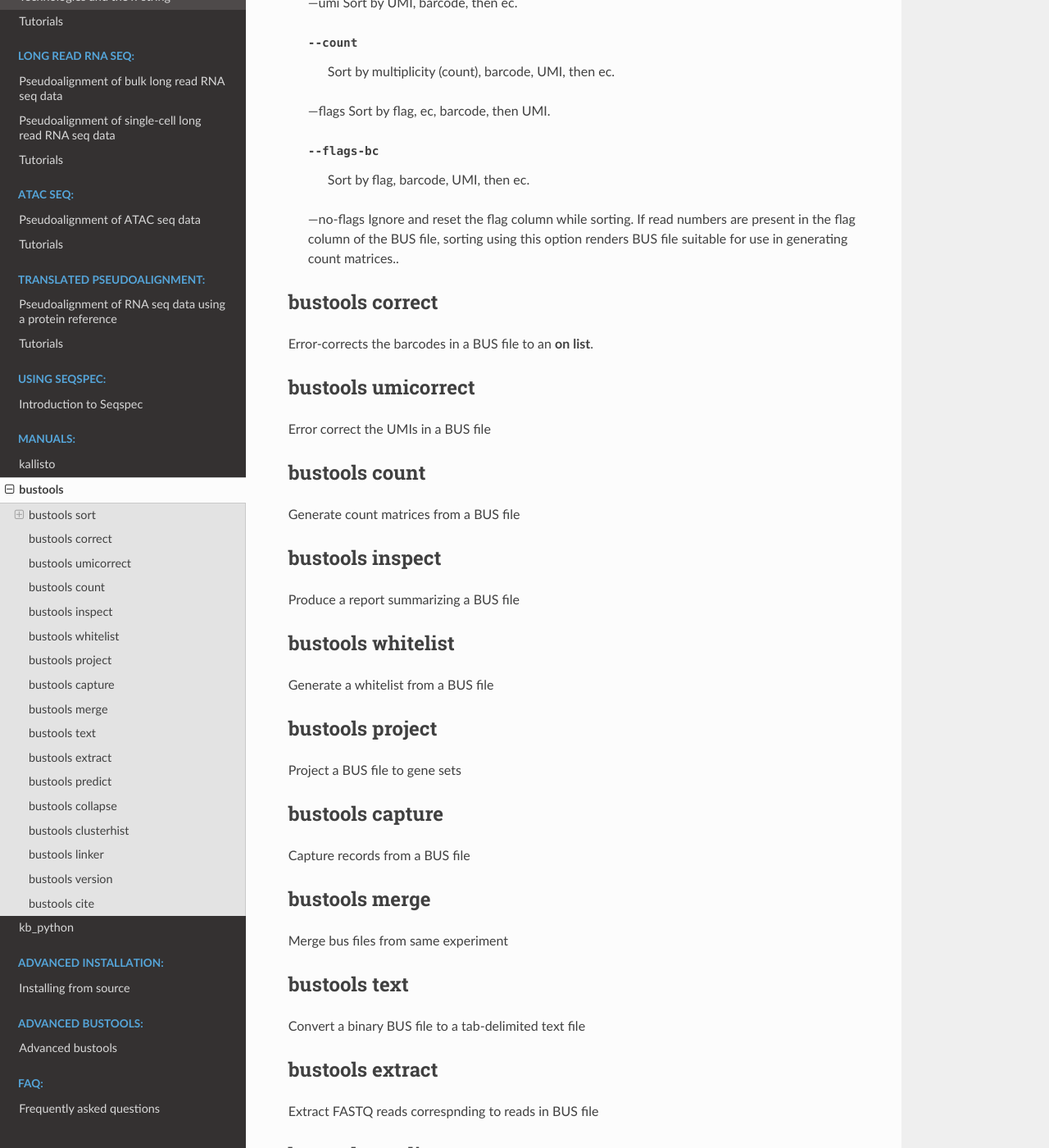
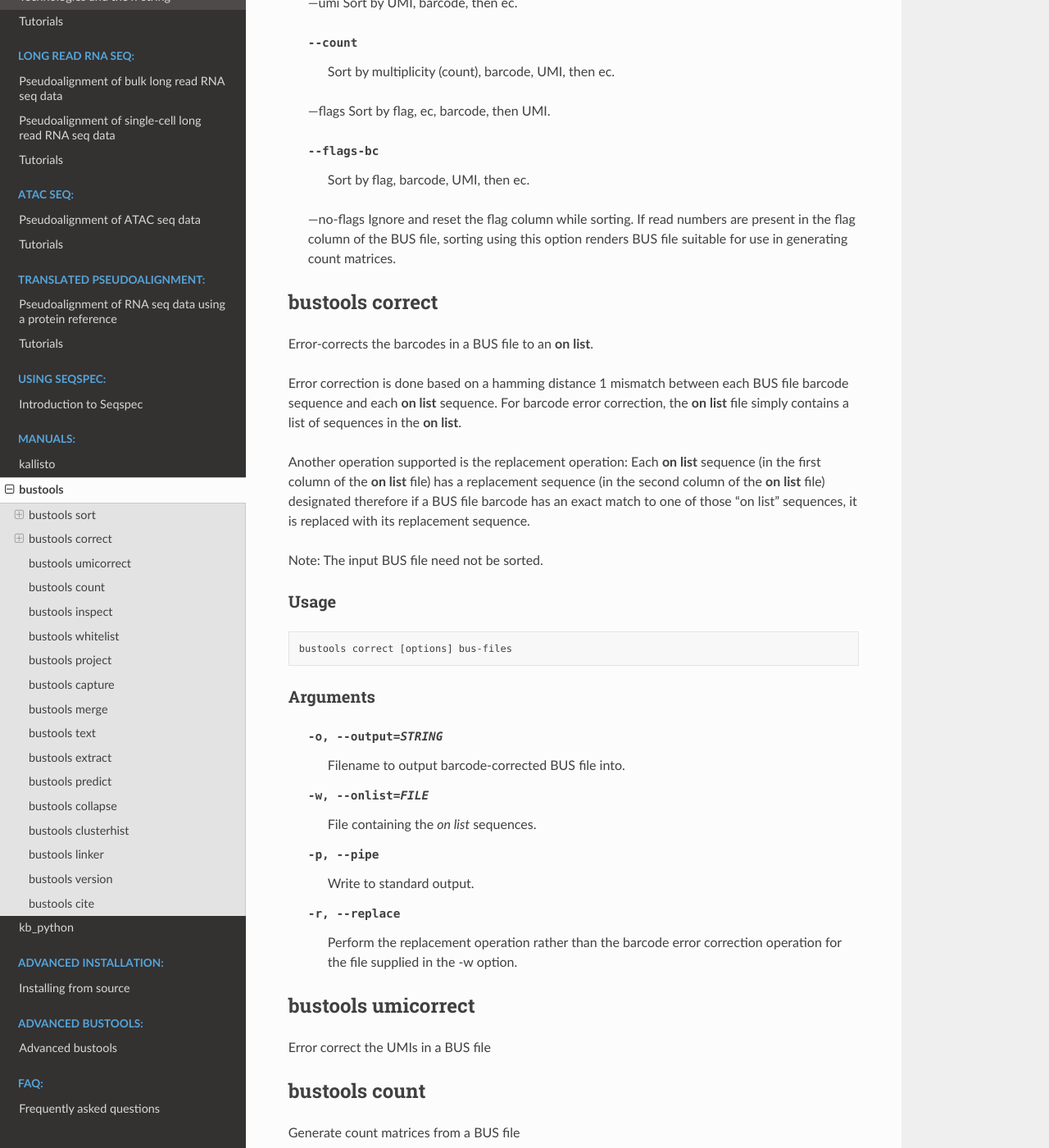
Before and after one commit to pachterlab/kb_docs, a Sphinx documentation site: the page built from docs/source/manuals/bustools.rst, in a window 1280 px wide and 1400 px high, scrolled down 1005 px. Shown: the whole window at 82% size. Built offline with Sphinx 7.4.7 and the Read the Docs theme 2.0.0, drawn with Linux system fonts in a browser that asks for light colours.

Commit message:
Update bustools.rst

```diff
--- a/docs/source/manuals/bustools.rst
+++ b/docs/source/manuals/bustools.rst
@@ -48,7 +48,7 @@ Arguments
       Sort by flag, barcode, UMI, then ec.
 
    --no-flags
-      Ignore and reset the flag column while sorting. If read numbers are present in the flag column of the BUS file, sorting using this option renders BUS file suitable for use in generating count matrices..
+      Ignore and reset the flag column while sorting. If read numbers are present in the flag column of the BUS file, sorting using this option renders BUS file suitable for use in generating count matrices.
 
 
 
@@ -56,6 +56,36 @@ Arguments
 bustools correct
 ^^^^^^^^^^^^^^^^^^^^
 Error-corrects the barcodes in a BUS file to an **on list**.
+
+Error correction is done based on a hamming distance 1 mismatch between each BUS file barcode sequence and each **on list** sequence. For barcode error correction, the **on list** file simply contains a list of sequences in the **on list**.
+
+Another operation supported is the replacement operation: Each **on list** sequence (in the first column of the **on list** file) has a replacement sequence (in the second column of the **on list** file) designated therefore if a BUS file barcode has an exact match to one of those “on list” sequences, it is replaced with its replacement sequence.
+
+Note: The input BUS file need not be sorted.
+
+Usage
+.....
+
+.. code-block:: text
+
+   bustools correct [options] bus-files
+
+Arguments
+.........
+
+
+   -o, --output=STRING
+      Filename to output barcode-corrected BUS file into.
+
+   -w, --onlist=FILE
+      File containing the *on list* sequences.
+
+   -p, --pipe
+      Write to standard output.
+
+   -r, --replace
+      Perform the replacement operation rather than the barcode error correction operation for the file supplied in the -w option.
+
 
 bustools umicorrect
 ^^^^^^^^^^^^^^^^^^^^
```
